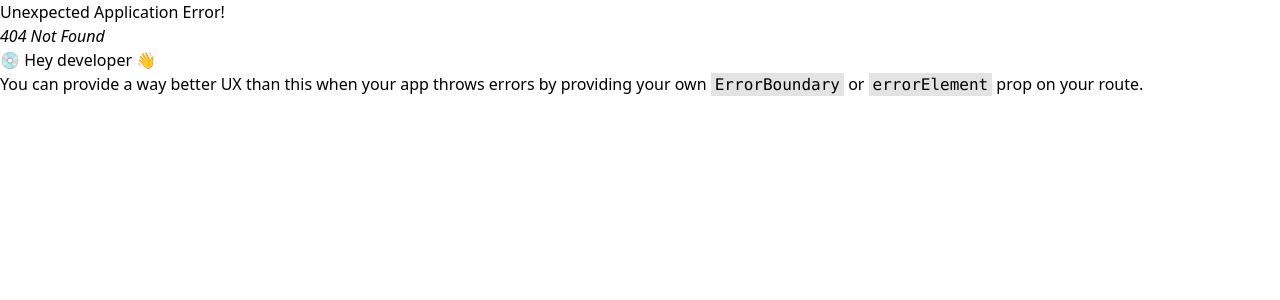
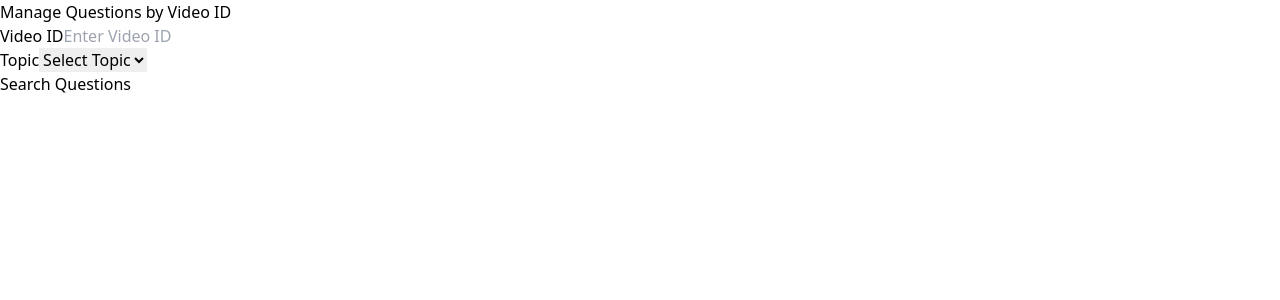
Before and after one commit to Atharva-1703/Admin-Panel, a React (Vite) app: page /view-questions in a window 1280 px wide. Before the commit this address had no page. Shown: the top 300 px of the page. Built offline with nearby package versions, Linux system fonts and the light colour scheme.

Commit message:
creating functionality for view Questions

```diff
--- a/src/App.jsx
+++ b/src/App.jsx
@@ -10,13 +10,6 @@ function App() {
   return (
     <div >
       <Router/>
-    <BrowserRouter>
-
-    <Routes>
-      <Route path='/add-manually' element={<AddQuestionPage />} />
-      <Route path='/add-csv' element={<CsvFormPage />} />
-    </Routes>
-    </BrowserRouter>
     </div>
   )
 }
--- a/src/container/AddQuestionContainer/index.jsx
+++ b/src/container/AddQuestionContainer/index.jsx
@@ -100,8 +100,6 @@ function AddQuizData() {
       correctOption: "",
     }));
 
-    alert("Question added successfully!");
-    console.log("Quiz Data:", quizData);
   };
 
   const handleSubmitQuiz = (e) => {
@@ -114,8 +112,7 @@ function AddQuizData() {
     }
 
     // Submit quiz api call here
-    console.log("Submitting quiz data:", quizData);
-    alert("Quiz submitted successfully!");
+
 
     // reset the form after submission
     setQuizData({
--- /dev/null
+++ b/src/container/ViewQuestionContainer/index.jsx
@@ -0,0 +1,125 @@
+import React, { useState } from "react";
+
+
+function ViewQuestions() {
+  const [videoId, setVideoId] = useState("");
+  const [selectedTopic, setSelectedTopic] = useState("");
+  const [questions, setQuestions] = useState([]);
+  const [topics, setTopics] = useState(["JavaScript", "React", "CSS"]);
+
+  const handleVideoIdChange = (e) => setVideoId(e.target.value);
+  const handleTopicChange = (e) => setSelectedTopic(e.target.value);
+
+  const handleSearch = async () => {
+    if (!videoId.trim() || !selectedTopic) {
+      alert("Please enter video ID and select a topic.");
+      return;
+    }
+
+    // Simulated API fetch
+    const fetchedQuestions = [
+      {
+        id: 1,
+        question: "What is React?",
+        options: ["Library", "Framework", "Language", "None"],
+        correctOption: "A",
+      },
+      {
+        id: 2,
+        question: "How do you declare a state in React?",
+        options: ["useState", "useEffect", "useReducer", "setState"],
+        correctOption: "A",
+      },
+    ];
+
+    setQuestions(fetchedQuestions);
+  };
+
+  const handleQuestionEdit = (id, newQuestion) => {
+    const updatedQuestions = questions.map((q) =>
+      q.id === id ? { ...q, question: newQuestion } : q
+    );
+    setQuestions(updatedQuestions);
+  };
+
+  const handleSubmit = () => {
+    alert("Questions updated successfully!");
+    console.log("Updated Questions:", questions);
+  };
+
+  return (
+    <div className="min-h-screen flex items-center justify-center bg-gray-100">
+      <div className="bg-white shadow-md rounded-lg p-8 w-full max-w-4xl">
+        <h1 className="text-2xl font-semibold text-pink-600 mb-6">
+          Manage Questions by Video ID
+        </h1>
+
+        <div className="mb-6 grid grid-cols-2 gap-4">
+          <div>
+            <label className="block text-gray-700 font-medium mb-2">Video ID</label>
+            <input
+              type="text"
+              value={videoId}
+              onChange={handleVideoIdChange}
+              className="w-full p-2 border rounded"
+              placeholder="Enter Video ID"
+            />
+          </div>
+
+          <div>
+            <label className="block text-gray-700 font-medium mb-2">Topic</label>
+            <select
+              value={selectedTopic}
+              onChange={handleTopicChange}
+              className="w-full p-2 border rounded"
+            >
+              <option value="">Select Topic</option>
+              {topics.map((topic, index) => (
+                <option key={index} value={topic}>
+                  {topic}
+                </option>
+              ))}
+            </select>
+          </div>
+        </div>
+
+        <button
+          onClick={handleSearch}
+          className="bg-blue-500 text-white py-2 px-6 rounded hover:bg-blue-700"
+        >
+          Search Questions
+        </button>
+
+        <div className="mt-8">
+          {questions.length > 0 && (
+            <>
+              <h2 className="text-xl font-semibold mb-4">Questions</h2>
+              {questions.map((q) => (
+                <div key={q.id} className="mb-4 p-4 border rounded">
+                  <input
+                    type="text"
+                    value={q.question}
+                    onChange={(e) => handleQuestionEdit(q.id, e.target.value)}
+                    className="w-full p-2 border rounded"
+                  />
+                  <p className="text-gray-500 text-sm mt-2">
+                    Correct Option: {q.correctOption}
+                  </p>
+                </div>
+              ))}
+
+              <button
+                onClick={handleSubmit}
+                className="bg-green-500 text-white py-2 px-6 rounded hover:bg-green-700 mt-4"
+              >
+                Save Changes
+              </button>
+            </>
+          )}
+        </div>
+      </div>
+    </div>
+  );
+}
+
+export default ViewQuestions;
--- /dev/null
+++ b/src/pages/viewQuestionsPage/index.jsx
@@ -0,0 +1,12 @@
+import React from 'react'
+import ViewQuestionsView from '../../view/ViewQuestionsView'
+
+const ViewQuestionsPage = () => {
+  return (
+    <div>
+      <ViewQuestionsView/>
+    </div>
+  )
+}
+
+export default ViewQuestionsPage
--- a/src/routes/Routes.jsx
+++ b/src/routes/Routes.jsx
@@ -4,6 +4,7 @@ import Login from '../pages/AuthPages/LoginPage';
 import Signup from '../pages/AuthPages/SignUpPage';
 import AddQuestionPage from '../pages/AddQuestionPage';
 import CsvFormPage from '../pages/CsvFormPage';
+import ViewQuestionsPage from '../pages/viewQuestionsPage';
 
 const route = createBrowserRouter([
   {
@@ -30,6 +31,10 @@ const route = createBrowserRouter([
     path: '/add-csv',
     element: <CsvFormPage />,
   },
+  {
+    path:'/view-questions',
+    element:<ViewQuestionsPage/>
+  }
 ]);
 
 const Router = () => {
--- /dev/null
+++ b/src/view/ViewQuestionsView/index.jsx
@@ -0,0 +1,12 @@
+import React from 'react'
+import ViewQuestions from '../../container/ViewQuestionContainer'
+
+const ViewQuestionsView = () => {
+  return (
+    <div>
+      <ViewQuestions/>
+    </div>
+  )
+}
+
+export default ViewQuestionsView
```
